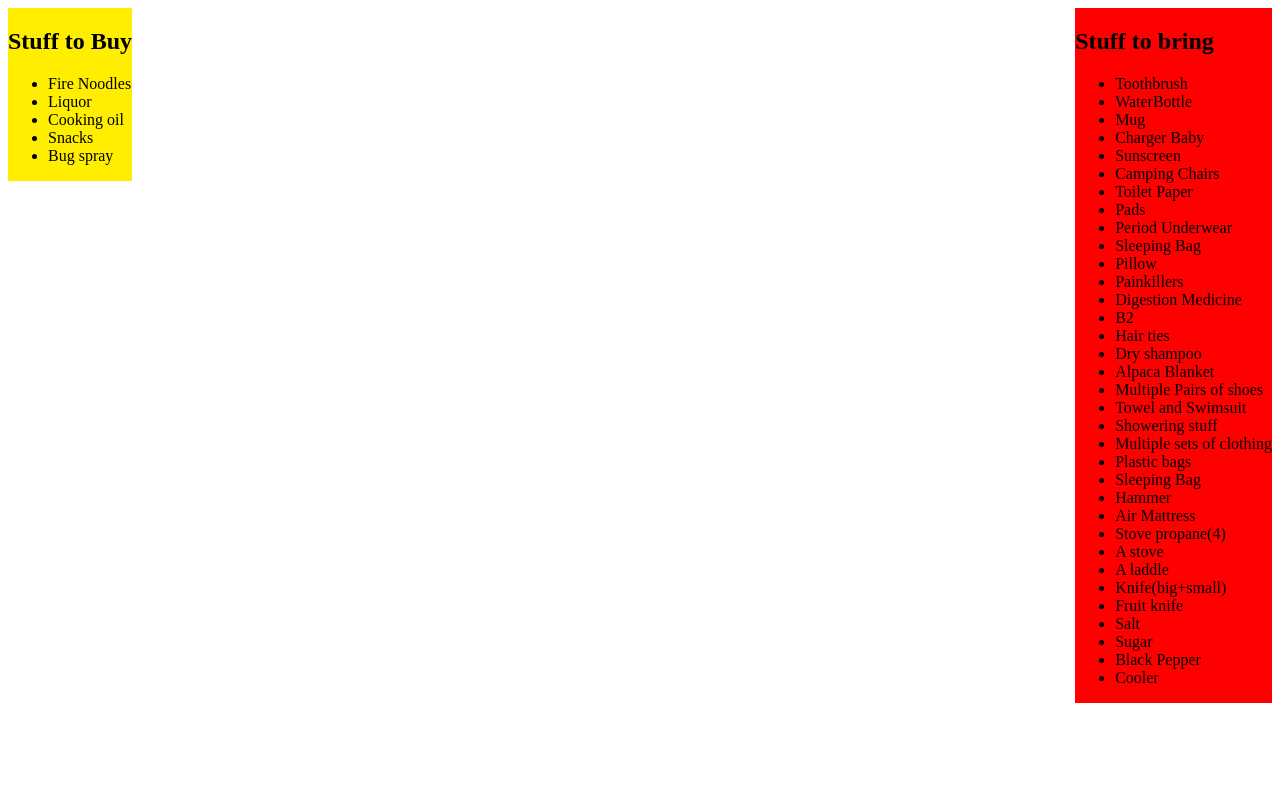
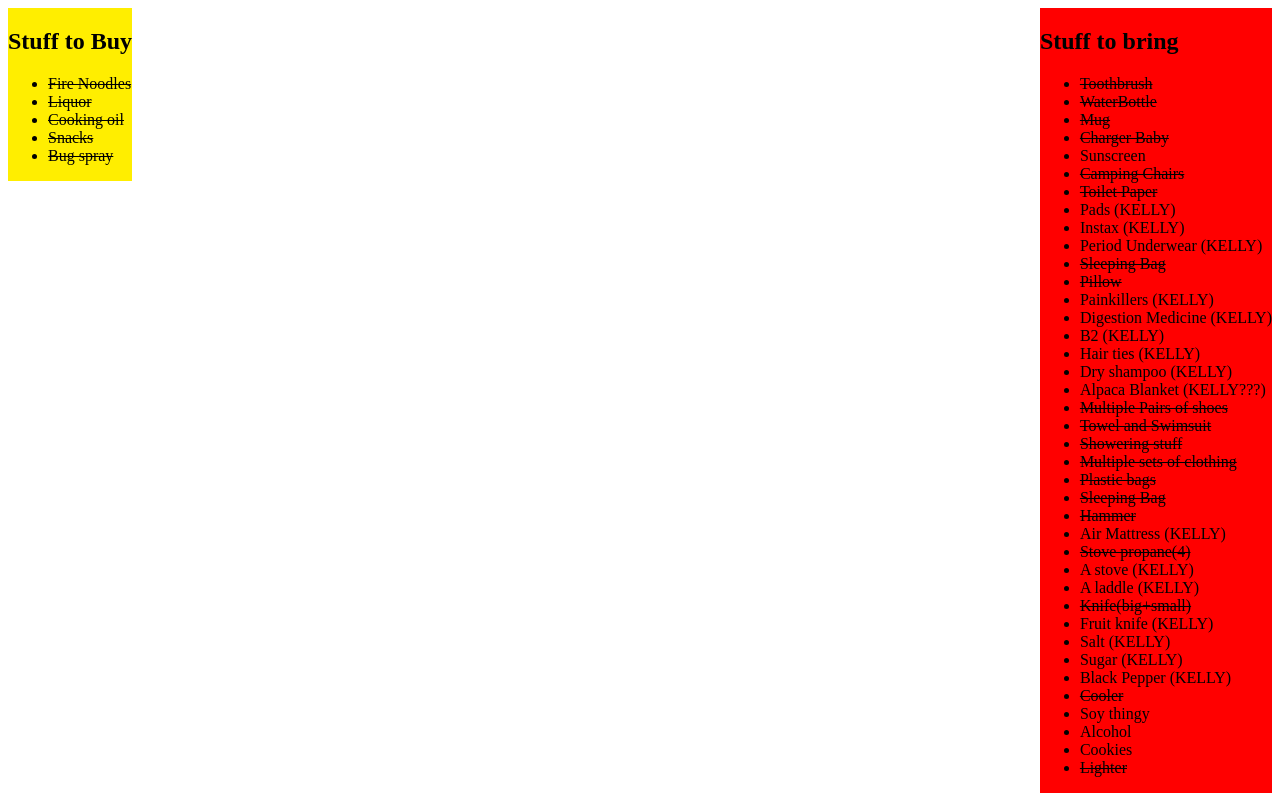
Before and after one commit to coolgary100/HTML-and-CSS-and-Javascript, a plain HTML site: page Camping.html in a window 1280 px wide. Drawn offline with Linux system fonts and the light colour scheme.

Commit message:
Commited

```diff
--- a/Camping.html
+++ b/Camping.html
@@ -8,50 +8,55 @@
 	<div class = "container">
 		<h2>Stuff to Buy</h2>
 			<ul>
-				<li>Fire Noodles</li>
-				<li>Liquor</li>
-				<li>Cooking oil</li>
-				<li>Snacks</li>
-				<li>Bug spray</li>
+				<li><strike>Fire Noodles</strike></li>
+				<li><strike>Liquor</strike></li>
+				<li><strike>Cooking oil</strike></li>
+				<li><strike>Snacks</strike></li>
+				<li><strike>Bug spray</strike></li>
 			</ul>
 	</div>
 	<div class = "nav">
 		<h2>Stuff to bring</h2>
 			<ul>
-				<li>Toothbrush</li>
-				<li>WaterBottle</li>
-				<li>Mug</li>
-				<li>Charger Baby</li>
+				<li><strike>Toothbrush</strike></li>
+				<li><strike>WaterBottle</strike></li>
+				<li><strike>Mug</strike></li>
+				<li><strike>Charger Baby</strike></li>
 				<li>Sunscreen</li>
-				<li>Camping Chairs</li>
-				<li>Toilet Paper</li>
-				<li>Pads</li>
-				<li>Period Underwear</li>
-				<li>Sleeping Bag</li>
-				<li>Pillow</li>
-				<li>Painkillers</li>
-				<li>Digestion Medicine</li>
-				<li>B2</li>
-				<li>Hair ties</li>
-				<li>Dry shampoo</li>
-				<li>Alpaca Blanket</li>
-				<li>Multiple Pairs of shoes</li>
-				<li>Towel and Swimsuit</li>
-				<li>Showering stuff</li>
-				<li>Multiple sets of clothing</li>
-				<li>Plastic bags</li>
-				<li>Sleeping Bag</li>
-				<li>Hammer</li>
-				<li>Air Mattress</li>
-				<li>Stove propane(4)</li>
-				<li>A stove</li>
-				<li>A laddle</li>
-				<li>Knife(big+small)</li>
-				<li>Fruit knife</li>
-				<li>Salt</li>
-				<li>Sugar</li>
-				<li>Black Pepper</li>
-				<li>Cooler</li>
+				<li><strike>Camping Chairs</strike></li>
+				<li><strike>Toilet Paper</strike></li>
+				<li>Pads (KELLY)</li>
+				<li>Instax (KELLY)</li>
+				<li>Period Underwear (KELLY)</li>
+				<li><strike>Sleeping Bag</strike></li>
+				<li><strike>Pillow</strike></li>
+				<li>Painkillers (KELLY)</li>
+				<li>Digestion Medicine (KELLY)</li>
+				<li>B2 (KELLY)</li>
+				<li>Hair ties (KELLY)</li>
+				<li>Dry shampoo (KELLY)</li>
+				<li>Alpaca Blanket (KELLY???)</li>
+				<li><strike>Multiple Pairs of shoes</strike></li>
+				<li><strike>Towel and Swimsuit</strike></li>
+				<li><strike>Showering stuff</strike></li>
+				<li><strike>Multiple sets of clothing</strike></li>
+				<li><strike>Plastic bags</strike></li>
+				<li><strike>Sleeping Bag</strike></li>
+				<li><strike>Hammer</strike></li>
+				<li>Air Mattress (KELLY)</li>
+				<li><strike>Stove propane(4)</strike></li>
+				<li>A stove (KELLY)</li>
+				<li>A laddle (KELLY)</li>
+				<li><strike>Knife(big+small)</strike></li>
+				<li>Fruit knife (KELLY)</li>
+				<li>Salt (KELLY)</li>
+				<li>Sugar (KELLY)</li>
+				<li>Black Pepper (KELLY)</li>
+				<li><strike>Cooler</strike></li>
+				<li>Soy thingy</li>
+				<li>Alcohol</li>
+				<li>Cookies</li>
+				<li><strike>Lighter</strike></li>
 			</ul>
 	</div>
 </body>
```
Also changed, not shown: CheckBoxes&RadioButtons.html (added, +24 -0 lines), DropdownLists.html (added, +19 -0 lines), Passwords&UploadButtons.html (added, +15 -0 lines), SubmittingForms.html (added, +17 -0 lines), TextAreas.html (added, +17 -0 lines), form.html (added, +13 -0 lines), SomeConcepts.txt (added).
